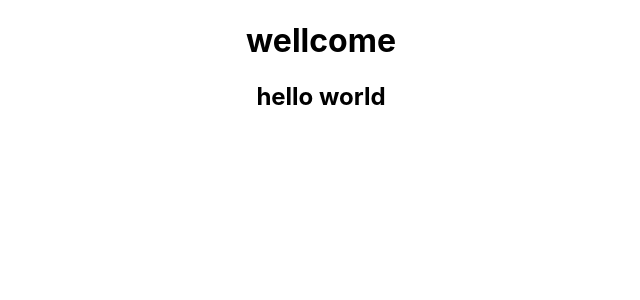
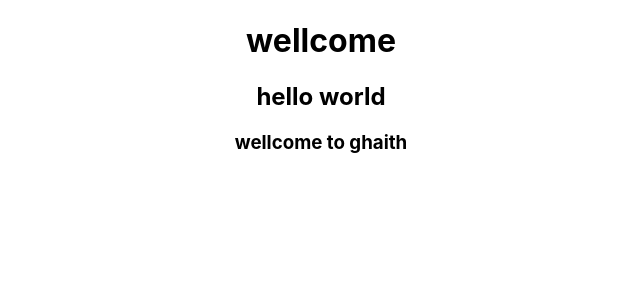
Before and after one commit to ahmadshikha/B4Fchat, a React (Create React App) app in the folder front-end/: page / in a window 1280 px wide. Shown: the top 300 px of the page, without its empty margins (319-959 px from the left). Built offline with nearby package versions, Linux system fonts and the light colour scheme.

Commit message:
add ghaith

```diff
--- a/front-end/src/App.js
+++ b/front-end/src/App.js
@@ -6,6 +6,7 @@ function App() {
     <div className="App">
      <h1>wellcome</h1>
      <h2>hello world</h2>
+     <h3>wellcome to ghaith</h3>
     </div>
   );
 }
```
